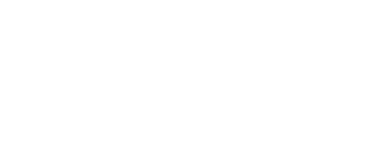
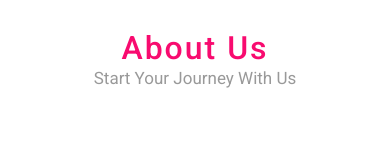
Before and after one commit to alhiane-1899/Logo, a plain HTML site: page index.html in a window 390 px wide. Shown: the top 160 px of the page. Drawn offline with Linux system fonts and the light colour scheme.

Commit message:
Add Some Components

```diff
--- a/css/styles.css
+++ b/css/styles.css
@@ -26,4 +26,42 @@ body {
     font-weight: 400;
     line-height: 1;
 }
+a {
+    text-decoration: none;
+}
+ul {
+    list-style-type: none;
+}
+p {
+    line-height: 1.5;
+    color: var(--text-clr);
+}
+h1, h2, h3, h4, h5, h6 {
+    font-weight: 500;
+    color: var(--black-clr);
+}
+.section {
+    padding: 2rem 9%;
+}
+@media screen and (max-width: 991px) {
+    .section {
+        padding: 2rem 1rem;
+    }
+}
+.heading {
+    margin: 2rem;
+    margin-bottom: 2rem;
+    text-align: center;
+}
+.heading h2 {
+    font-size: 2.5rem;
+    letter-spacing: 2px;
+    color: var(--primary-clr);
+    padding-bottom: 2px;
+}
+@media screen and (max-width: 576px) {
+    .heading h2 {
+        font-size: 2rem;
+    }
+}
 /* end basic rules */
--- a/index.html
+++ b/index.html
@@ -9,6 +9,9 @@
     <link rel="stylesheet" href="css/styles.css">
 </head>
 <body>
-
+    <div class="heading">
+        <h2>About Us</h2>
+        <p>Start Your Journey With Us</p>
+    </div>
 </body>
 </html>
```
